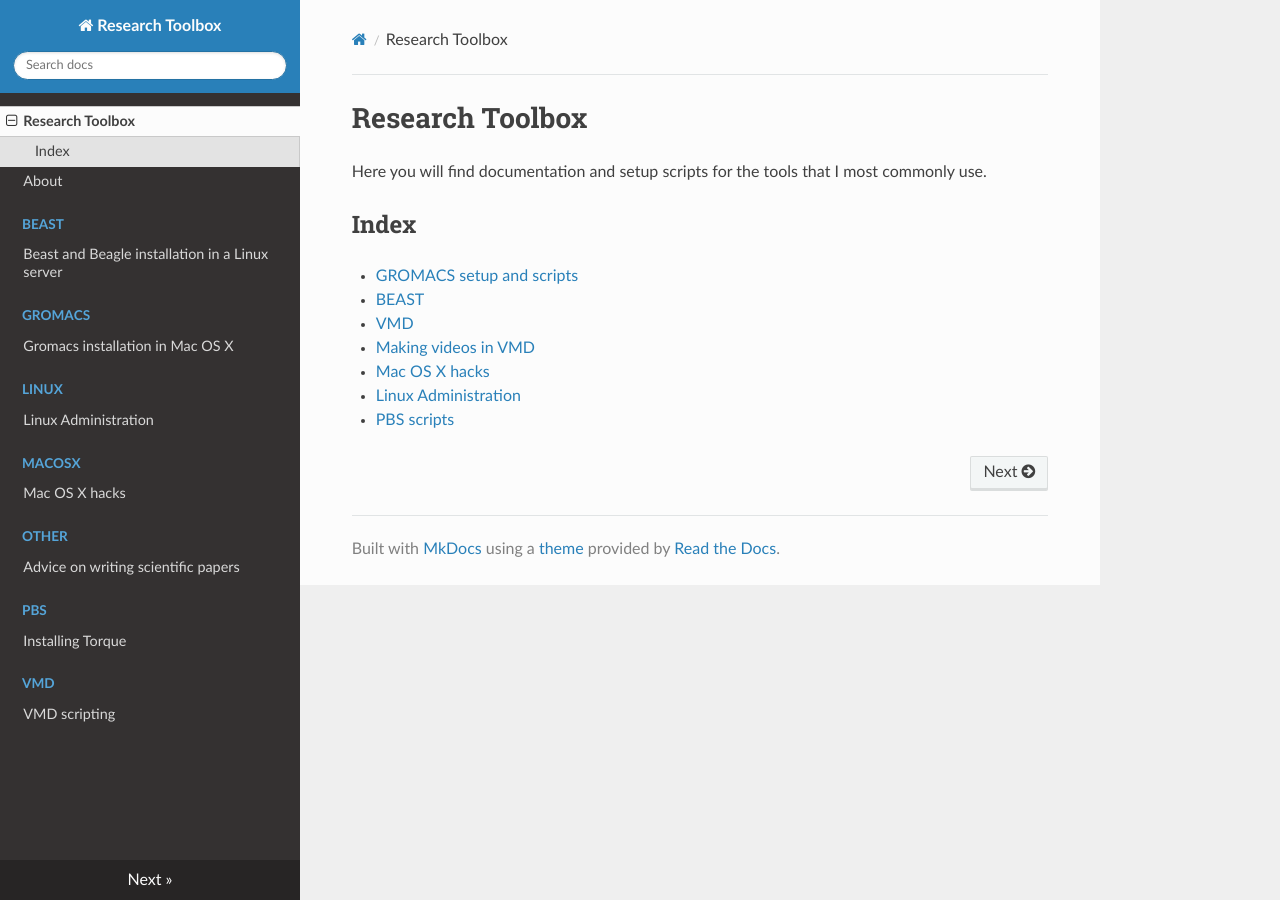
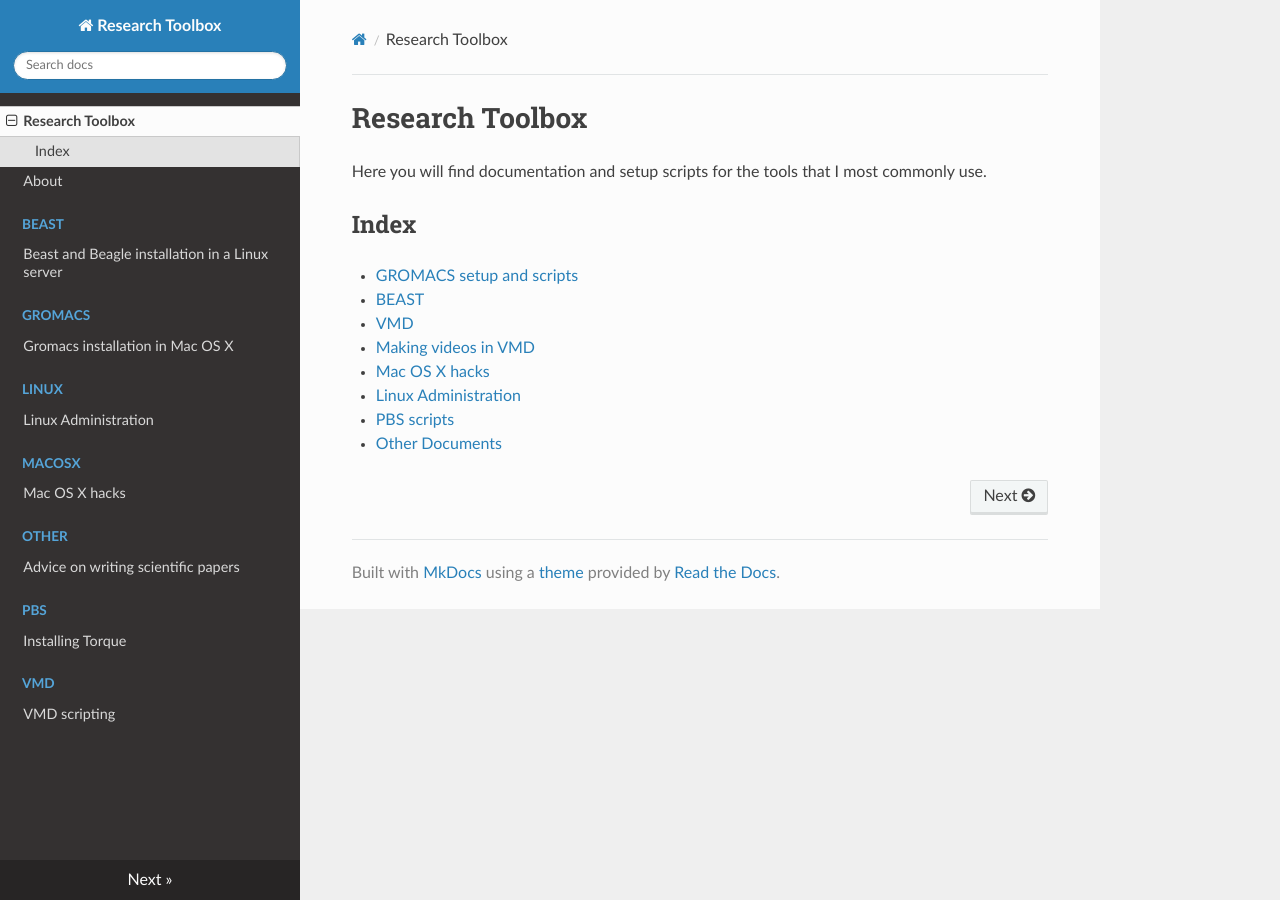
Before and after one commit to BioKT/ResDocs, an MkDocs documentation site: the page built from docs/index.md, in a window 1280 px wide. Built offline with MkDocs 1.6.1, drawn with Linux system fonts in a browser that asks for light colours; nearby versions of some CDN libraries.

Commit message:
modifies index

```diff
--- a/docs/index.md
+++ b/docs/index.md
@@ -13,3 +13,4 @@ tools that I most commonly use.
 * [Mac OS X hacks](MacOSX/hacks.md)
 * [Linux Administration](Linux/admin.md)
 * [PBS scripts](PBS/documentation.md)
+* [Other Documents](Other/other.md)
```
